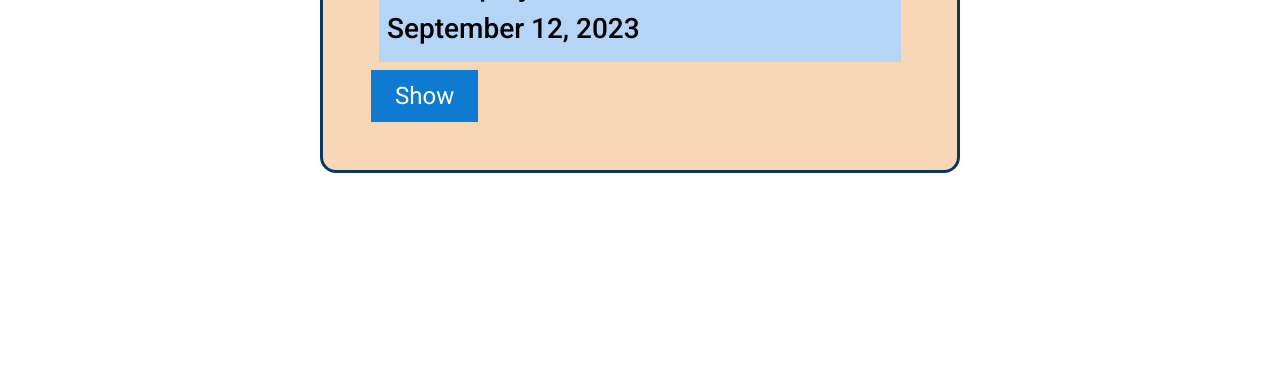
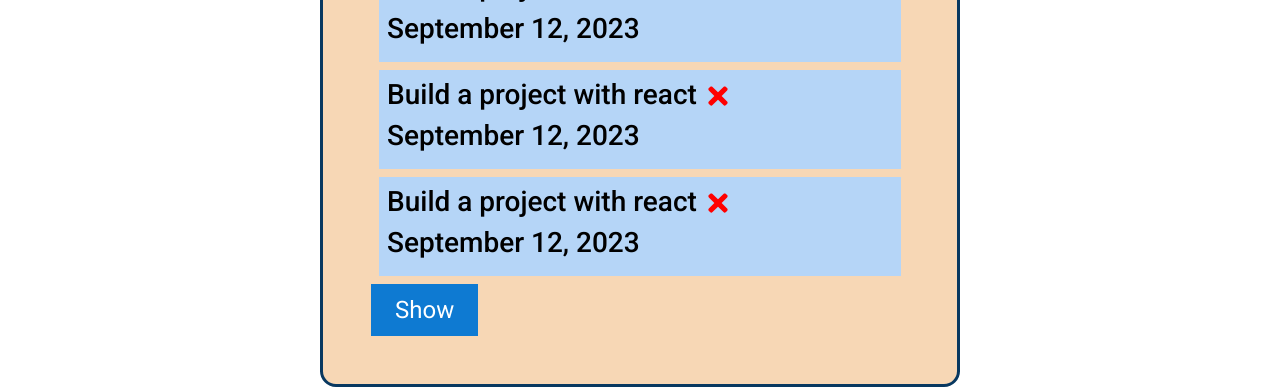
Before and after one commit to rodprogramdev/react-productivity-appv1.0.0, a React (Create React App) app: page / in a window 1280 px wide. Shown: the part 439-828 px from the top of the page. Built offline with nearby package versions, Linux system fonts and the light colour scheme.

Commit message:
issue with bottomNavigation

```diff
--- a/src/App.js
+++ b/src/App.js
@@ -17,18 +17,35 @@ function App() {
       idRef: 1,
       taskText: 'Study react',
       day: 'September 10, 2023',
+      motivation:'“All our dreams can come true, if we have the courage to pursue them.” —Walt Disney',
       reminder: false
     },
     {
       idRef: 2,
       taskText: 'Study material ui',
       day: 'September 11, 2023',
+      motivation:'“If people are doubting how far you can go, go so far that you can’t hear them anymore.” —Michele Ruiz',
       reminder: true
     },
     {
       idRef: 3,
       taskText: 'Build a project with react',
       day: 'September 12, 2023',
+      motivation: '“The same boiling water that softens the potato hardens the egg. It’s what you’re made of. Not the circumstances.” —Unknown',
+      reminder: true
+    },
+    {
+      idRef: 4,
+      taskText: 'Build a project with react',
+      day: 'September 12, 2023',
+      motivation: '"Learning is a matter of finding your purpose, find your purpose, and you will be the wisest man who ever lived."- Rodrigo Bonzerr S. Lopez',
+      reminder: true
+    },
+    {
+      idRef: 5,
+      taskText: 'Build a project with react',
+      day: 'September 12, 2023',
+      motivation: '"Those people who knows, know, those people who wants to learn listens, sooner or later those people who knows, knows more than those people who says that they know."- Smart Leadership By: Jonathan Yudolowitz, Richard Koch, Robin Field',
       reminder: true
     }
   ]);
```
